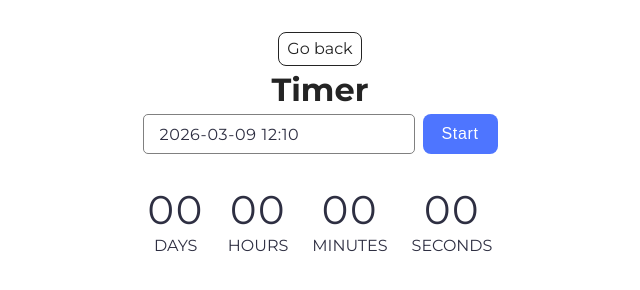
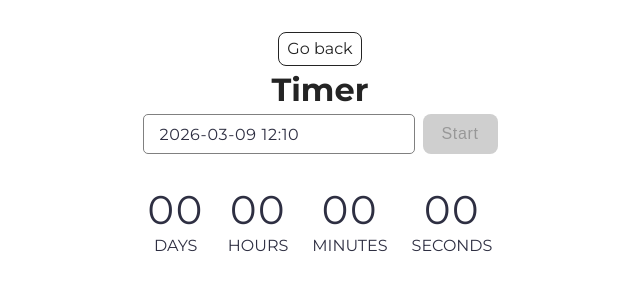
Before and after one commit to vovalantrat/goit-js-hw-10, a plain HTML site: page 1-timer.html in a window 1280 px wide. Shown: the whole page, without its empty margins (320-960 px from the left). Drawn offline with Linux system fonts and the light colour scheme.

Commit message:
Deploying to gh-pages from @ vovalantrat/goit-js-hw-10@fd71fd47fb68bd76636cb71a29877993f32c0f32 🚀

```diff
--- a/1-timer.html
+++ b/1-timer.html
@@ -24,7 +24,9 @@
 
       <div class="input-container">
         <input class="timer-inpt" type="text" id="datetime-picker" />
-        <button class="start-btn" type="button" data-start>Start</button>
+        <button class="start-btn" type="button" data-start disabled>
+          Start
+        </button>
       </div>
 
       <div class="timer">
```
